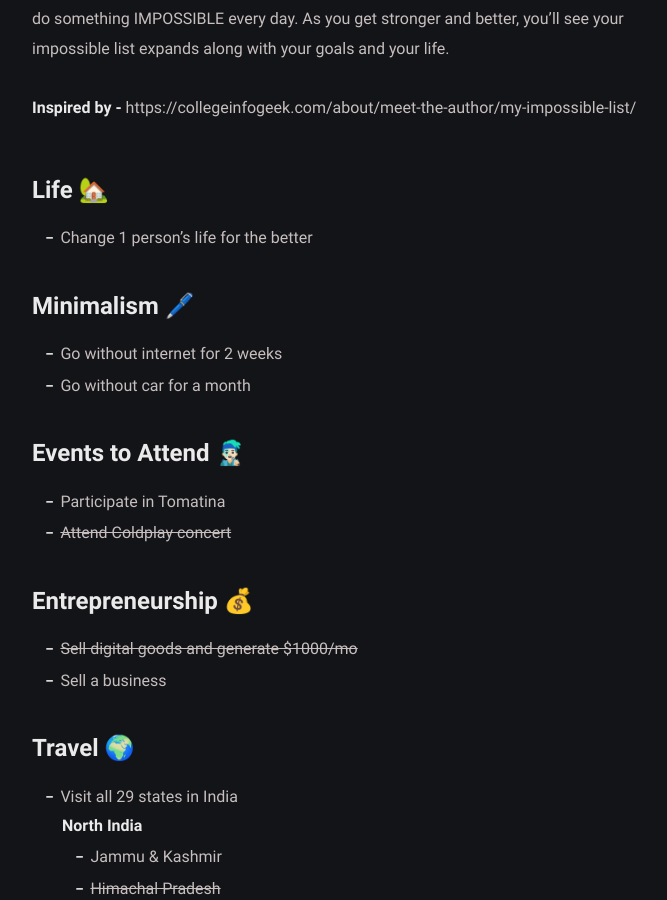
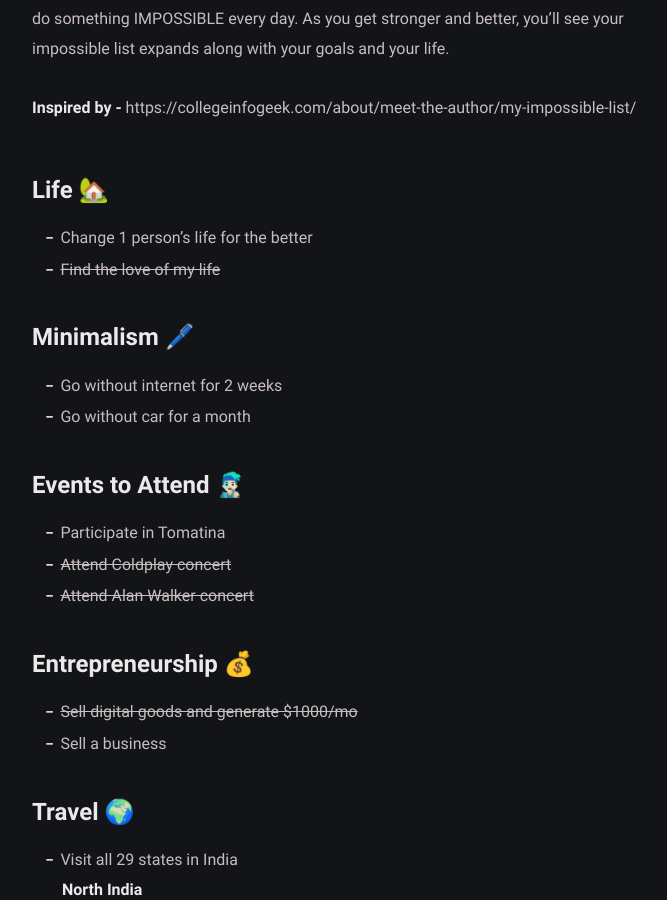
Before and after one commit to shaneapen/shaneapen.github.io, a Jekyll site: the page built from pages/impossible-list/impossible-list.md, in a window 1280 px wide and 900 px high, scrolled down 416 px. Shown: the whole window, without its empty margins (278-945 px from the left). Built offline with Jekyll 4.4.1, drawn with Linux system fonts in a browser that asks for light colours.

Commit message:
Added items

```diff
--- a/pages/impossible-list/impossible-list.md
+++ b/pages/impossible-list/impossible-list.md
@@ -14,6 +14,7 @@ An IMPOSSIBLE List grows with you over time. It's designed to help you push our
 
 # Life 🏡
 - Change 1 person's life for the better
+- ~~Find the love of my life~~
 
 # Minimalism 🖊️
 
@@ -24,6 +25,7 @@ An IMPOSSIBLE List grows with you over time. It's designed to help you push our
 
 - Participate in Tomatina
 - ~~Attend Coldplay concert~~
+- ~~Attend Alan Walker concert~~
 
 
 # Entrepreneurship 💰
```
